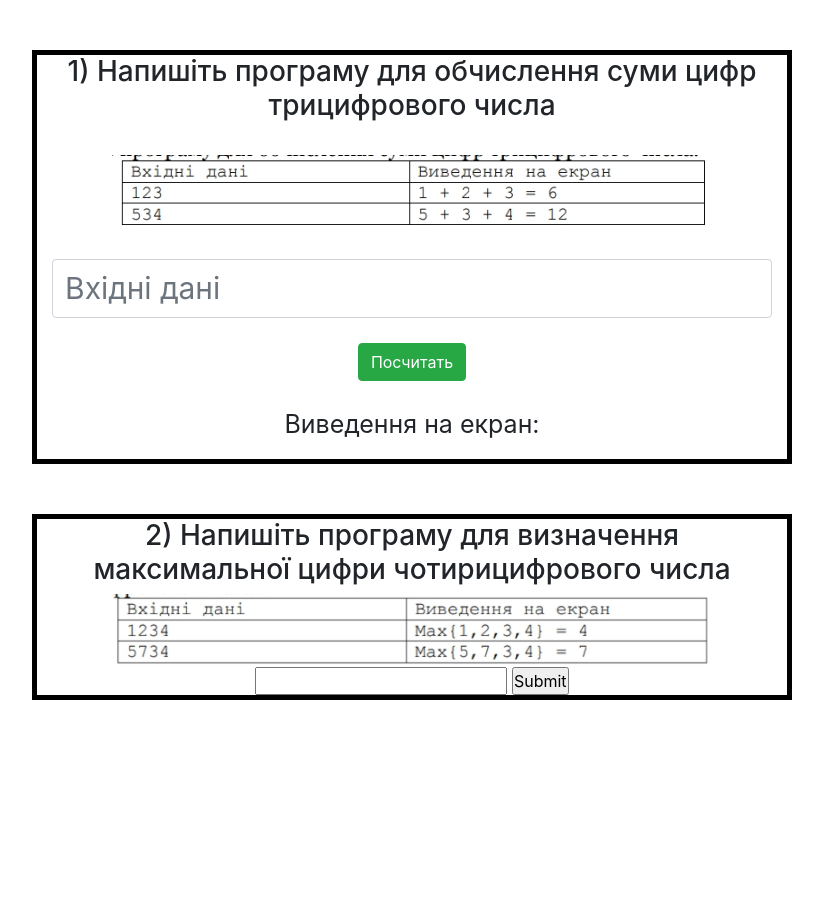
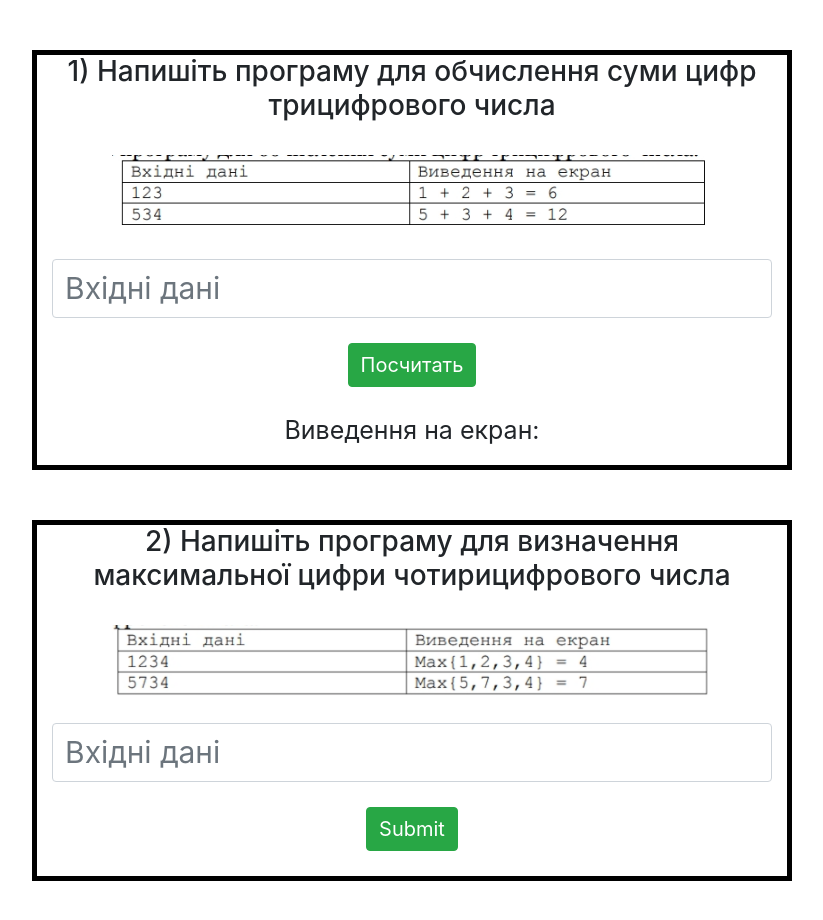
Before and after one commit to 21KN/NewLabs_For_C, a plain HTML site: page index.html in a window 1280 px wide. Shown: the whole page, without its empty margins (228-1051 px from the left). Before the commit the page ends 800 px from the top, so only its background shows below. Drawn offline with nearby package versions, Linux system fonts and the light colour scheme.

Commit message:
last change

```diff
--- a/index.css
+++ b/index.css
@@ -13,7 +13,7 @@
     flex-direction: column;
 }
 
-#OneLabInp {
+#OneLabInp, #inputTwoLab {
     font-size: 30px;
 }
 
@@ -24,12 +24,13 @@
     flex-direction: column;
 }
 
-#imgAtOneLab {
+#imgAtOneLab, #imgAtTwoLab {
     padding: 25px 0;
 }
 
-#button {
+#button, #submitTwoLab {
     margin: 25px 0;
+    font-size: 20px;
 }
 
 .One_Lab, .Two_Lab_box {
@@ -40,3 +41,7 @@
 .One_Lab p {
     font-size: 25px;
 }
+
+#error {
+    color: red;
+}
--- a/index.html
+++ b/index.html
@@ -32,9 +32,9 @@
                         <h3>
                             2) Напишіть програму для визначення максимальної цифри чотирицифрового числа
                         </h3>
-                        <img src="img/Lab_Two.png" alt="LabTwo" width="600" height="auto">
-                        <input type="number" id="inputTwoLab">
-                        <input type="submit" id="submitTwoLab">
+                        <img id="imgAtTwoLab" src="img/Lab_Two.png" alt="LabTwo" width="600" height="auto">
+                        <input type="number" class="form-control" size="3" maxlength="3" placeholder="Вхiднi данi" id="inputTwoLab">
+                        <input type="submit" class="btn btn-success" id="submitTwoLab">
                     </div>
                 </div>
             </div>
--- a/index.js
+++ b/index.js
@@ -8,11 +8,17 @@ function getValue() {
         parseInt(sum[2],),
     ];
 
+    console.log(`${arr[0]} + ${arr[1]} + ${arr[2]} = `,arr[0] + arr[1] + arr[2]);
+    let spanT = document.querySelector('#spanTextValue');
+    spanT.innerHTML = `${arr[0]} + ${arr[1]} + ${arr[2]} = ${arr[0] + arr[1] + arr[2]}`;
+
     if(input.length > 3) {
-        console.error('Value > 3') // дописать проверку на количество вводимых данных
+        console.error('Value > 3');
+        spanT.innerHTML = `<span id="error">Помилка</span>: значення бiльше <u>3</u>!`
     }
 
-    console.log(`${arr[0]} + ${arr[1]} + ${arr[2]} = `,arr[0] + arr[1] + arr[2]);
-    let span = document.querySelector('#spanTextValue');
-    span.innerHTML = `${arr[0]} + ${arr[1]} + ${arr[2]} = ${arr[0] + arr[1] + arr[2]}`;
+    // if (typeof arr[0] === 'number' && 'NaN') {
+    //     console.error('Тип данных undefined');
+    //     spanT.innerHTML = `<span id="error">Помилка</span>: тип данних undefuned`
+    // }
 }
```
